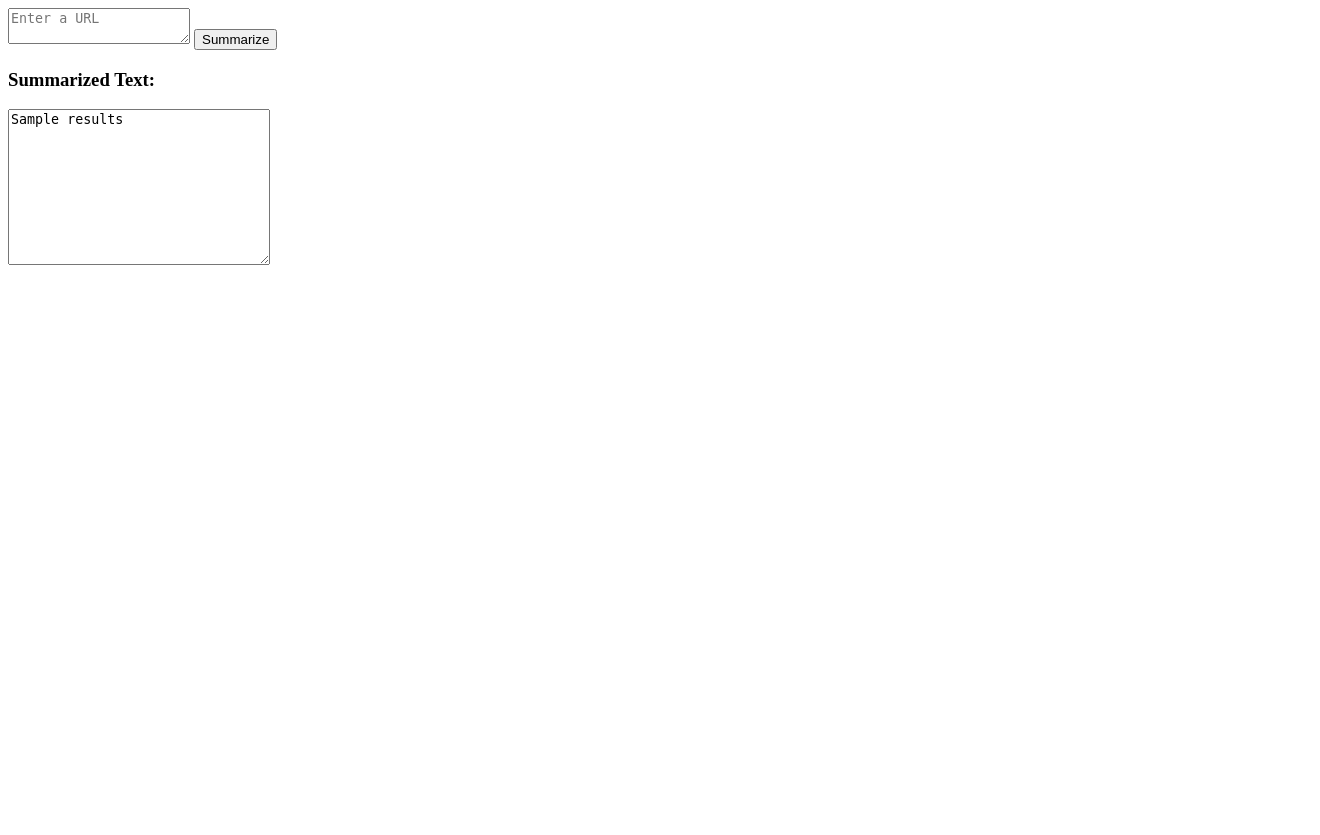
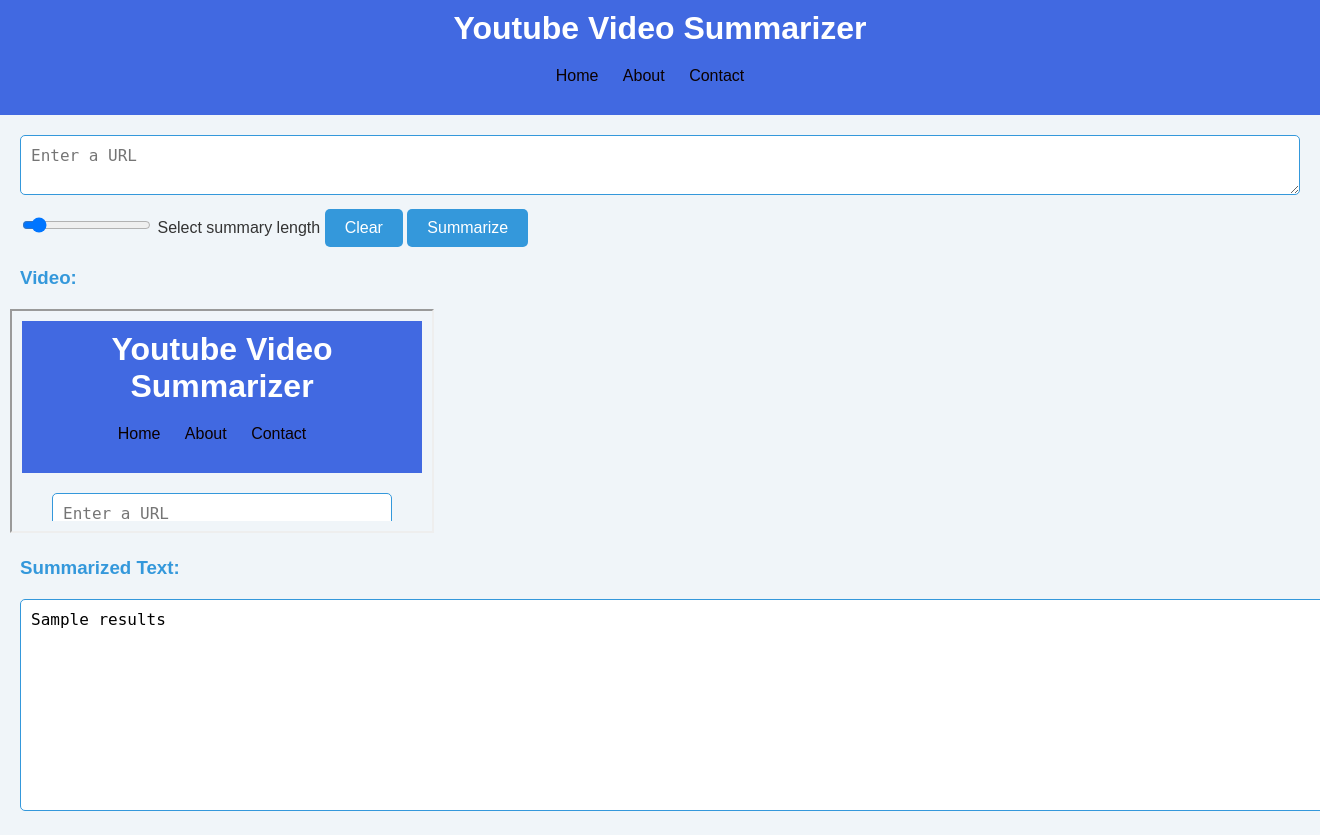
Before and after one commit to omshetye/transcriptSummarizer, a Flask app: template templates/index.html in a window 1320 px wide; the page is wider, and only the part inside the window is pictured. Before the commit the page ends 265 px from the top of that part, so only its background shows below. Run offline with Flask 3, Linux system fonts and the light colour scheme; the template is opened without the code that fills it: most values are stand-ins (such as "Sample title", 1, 10 or a date in 2020).

Commit message:
new commit

```diff
--- a/app.py
+++ b/app.py
@@ -1,5 +1,6 @@
 from flask import Flask, render_template, url_for
 import requests
+import re
 from urllib.parse import urlparse, parse_qs
 from youtube_transcript_api import YouTubeTranscriptApi as yta
 from flask import request as rq
@@ -15,10 +16,11 @@
     API_URL = "https://api-inference.huggingface.co/models/facebook/bart-large-cnn"
     headers = {"Authorization": "Bearer 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"}
     url=rq.form["url_search"]
+    eurl=convert_to_embed(url)
     id=get_youtube_video_id(url)
     data=get_transcript(id)
-    minL=80
-    maxL=150
+    maxL=int(rq.form["maxL"])
+    minL=maxL//4
     def query(payload):
       response = requests.post(API_URL, headers=headers, json=payload)
       return response.json()
@@ -27,7 +29,7 @@
       "inputs": data,
       "parameters":{"min_length":minL, "max_length":maxL}
     })
-    return render_template("index.html", results=output[0]['summary_text'])
+    return render_template("index.html", results=output[0]['summary_text'], vidurl=eurl)
   else:
     return render_template("index.html")
 
@@ -84,6 +86,17 @@
         print("No transcript available for the given video.")
         return None
 
+def convert_to_embed(url):
+    # Extract video ID from URL
+    video_id_match = re.search(r'(?<=v=)[^&#]+', url) or re.search(r'(?<=be/)[^&#]+', url)
+    video_id = video_id_match.group() if video_id_match else None
+    if video_id:
+        # Construct the embeddable URL
+        embed_url = f"https://www.youtube.com/embed/{video_id}"
+        return embed_url
+    else:
+        return None
+
 if __name__=='__main__':
   app.debug=True
   app.run()
--- /dev/null
+++ b/static/styles.css
@@ -0,0 +1,96 @@
+/* Reset some default styles */
+body, h1, h2, h3, p, form {
+  margin: 0;
+  padding: 0;
+}
+
+body {
+  font-family: Arial, sans-serif;
+  background-color: #f0f5f9; /* Light blue background color */
+  color: #333; /* Dark text color */
+}
+
+form {
+  margin: 20px;
+}
+
+iframe {
+  padding: 10px;
+  margin-left: 10px;
+}
+
+textarea {
+  width: 100%;
+  padding: 10px;
+  margin-bottom: 10px;
+  box-sizing: border-box;
+  border: 1px solid #3498db; /* Border color */
+  border-radius: 5px;
+  font-size: 16px;
+}
+
+button {
+  padding: 10px 20px;
+  background-color: #3498db; /* Button background color */
+  color: #fff; /* Button text color */
+  border: none;
+  border-radius: 5px;
+  cursor: pointer;
+  font-size: 16px;
+}
+
+h3 {
+  margin: 20px;
+  color: #3498db; /* Heading text color */
+}
+
+/* Style the result textarea separately */
+textarea[name="result"] {
+  width: 100%;
+  padding: 10px;
+  box-sizing: border-box;
+  border: 1px solid #3498db; /* Border color */
+  border-radius: 5px;
+  font-size: 16px;
+  margin: 0 20px 20px;
+}
+
+/* Responsive layout adjustments (optional) */
+@media (max-width: 600px) {
+  textarea {
+      width: calc(100% - 20px);
+      margin: 0 10px 10px;
+  }
+
+  textarea[name="result"] {
+      width: calc(100% - 40px);
+      margin: 0 20px 20px;
+  }
+}
+
+header {
+  background-color: #4169e1; /* RoyalBlue */
+  color: #fff; /* White */
+  padding: 10px;
+  text-align: center;
+}
+
+nav ul {
+  list-style-type: none;
+  margin: 10px;
+  padding: 10px;
+}
+
+nav ul li {
+  display: inline;
+  margin-right: 20px;
+}
+
+nav ul li a {
+  text-decoration: none;
+  color: #0b0000; /* DarkSlateGray */
+}
+
+nav ul li a:hover {
+  color: #b4b9ca; /* RoyalBlue */
+}
--- /dev/null
+++ b/templates/header.html
@@ -0,0 +1,20 @@
+<!DOCTYPE html>
+<html lang="en">
+<head>
+  <meta charset="UTF-8">
+  <meta name="viewport" content="width=device-width, initial-scale=1.0">
+  <title>{% block title %}Your App{% endblock %}</title>
+  <link rel="stylesheet" href="{{ url_for('static', filename='styles.css') }}">
+</head>
+<body>
+  <header>
+    <h1>Youtube Video Summarizer</h1>
+    <nav>
+      <ul>
+        <li><a href="{{ url_for('index') }}">Home</a></li>
+        <li><a href="/about">About</a></li>
+        <li><a href="/contact">Contact</a></li>
+      </ul>
+    </nav>
+  </header>
+  {% block content %}{% endblock %}
--- a/templates/index.html
+++ b/templates/index.html
@@ -1,16 +1,19 @@
-<!DOCTYPE html>
-<html lang="en">
-<head>
-  <meta charset="UTF-8">
-  <meta name="viewport" content="width=device-width, initial-scale=1.0">
-  <title>Document</title>
-</head>
-<body>
-  <form action="{{url_for("summarize")}}" method="post">
-    <textarea name="url_search" placeholder="Enter a URL ",  required="required"></textarea>
+{% extends 'header.html' %}
+
+{% block title %}Summarizer App{% endblock %}
+
+{% block content %}
+  <form action="{{ url_for("summarize") }}" method="post">
+    <textarea name="url_search" placeholder="Enter a URL" required="required"></textarea>
+    <input type="range" min="20" max="1000" name="maxL" value="100">
+    <label for="maxL">Select summary length</label>
+    <button type="reset">Clear</button>
     <button type="submit">Summarize</button>
   </form>
+  <h3>Video:</h3>
+  <iframe width="400" height="200"
+  src={{ vidurl }}>
+  </iframe>
   <h3>Summarized Text: </h3>
-  <textarea name="result" cols="30" rows="10">{{results}}</textarea>
-</body>
-</html>
+  <textarea name="result" cols="30" rows="10">{{ results }}</textarea>
+{% endblock %}
```
Also changed, not shown: gettranscript.py (+18 -1 lines).
